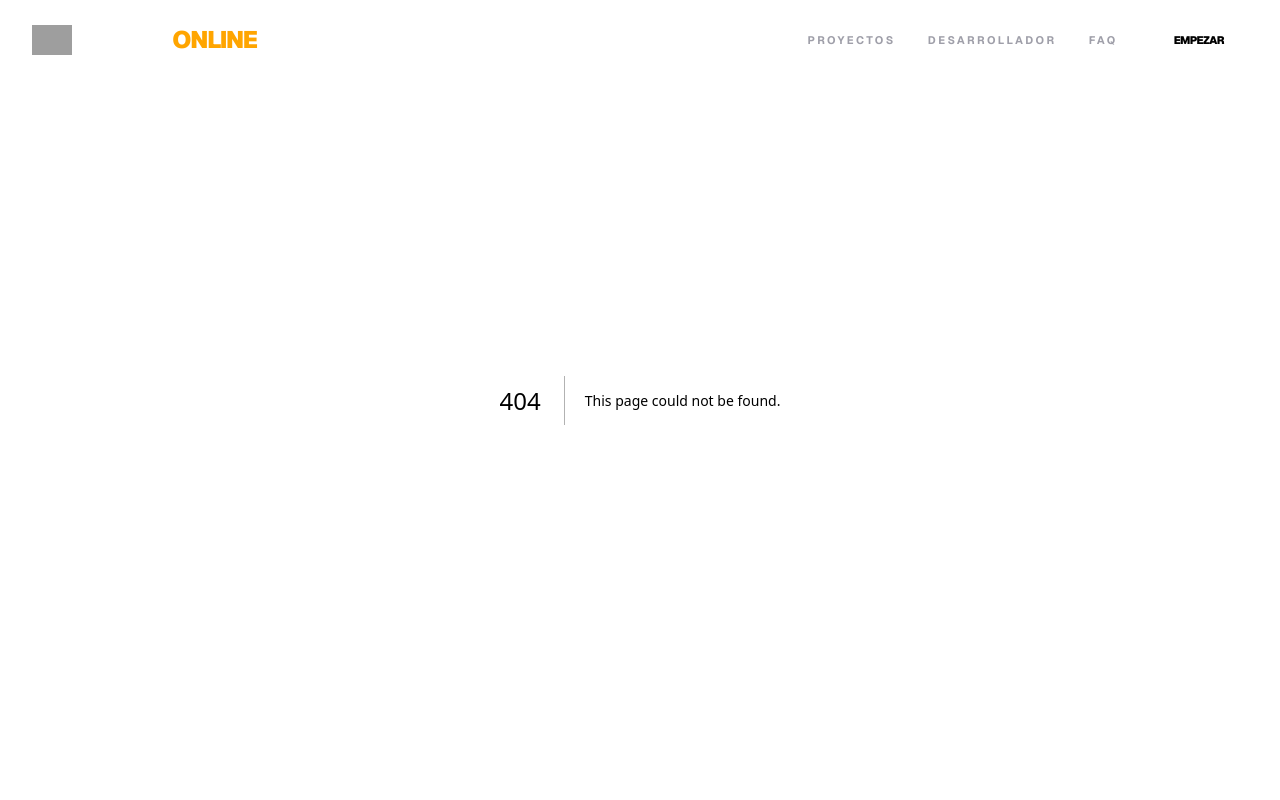
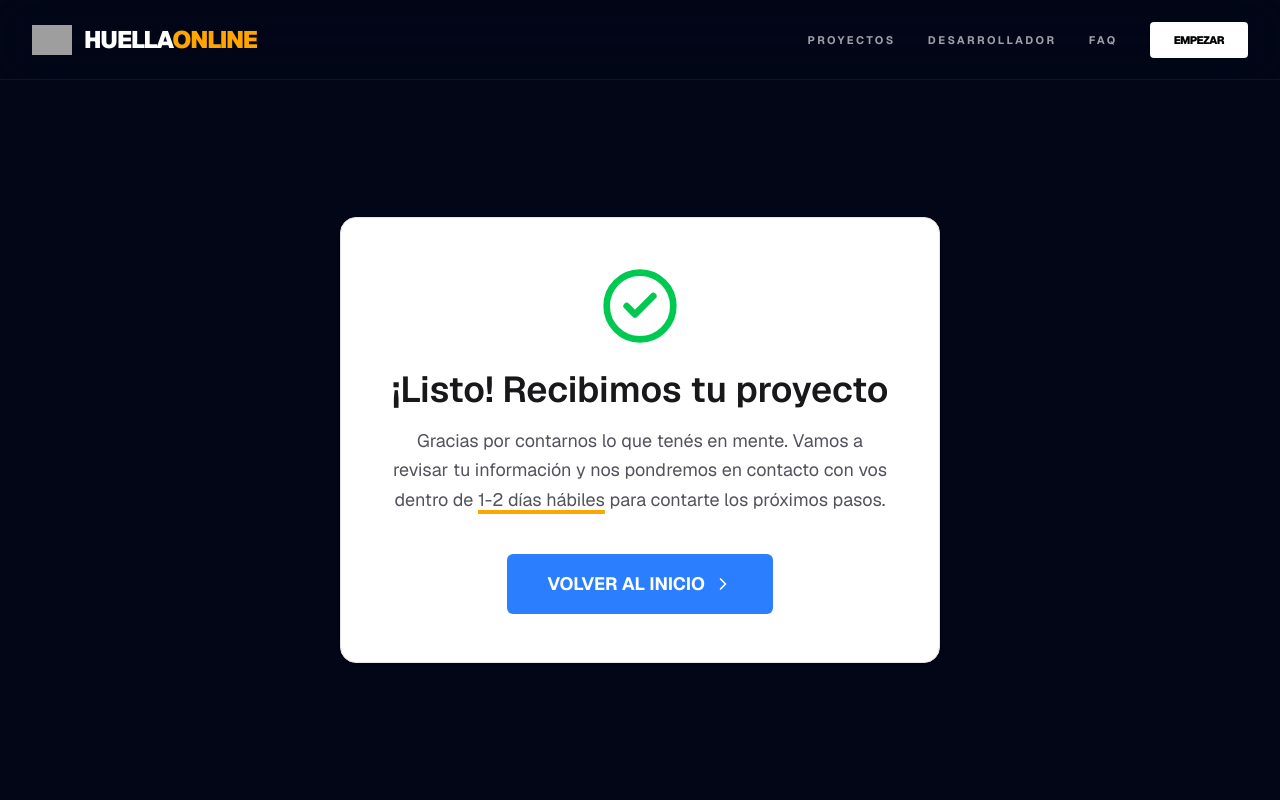
Before and after one commit to AlanTyping/Huella-Online, a Next.js app: page /gracias in a window 1280 px wide. Before the commit this address had no page. Shown: the top 800 px of the page. Built offline with nearby package versions, Linux system fonts and the light colour scheme; grey boxes are pictures that could not be loaded.

Commit message:
añadiendo paso final al formulario

```diff
--- a/app/brief/brief-content.tsx
+++ b/app/brief/brief-content.tsx
@@ -1,16 +1,38 @@
 "use client";
 
+import { useState } from "react";
+import { useRouter } from "next/navigation";
 import { motion } from "framer-motion";
 
 export function BriefContent() {
+  const [loadCount, setLoadCount] = useState(0);
+  const [isRedirecting, setIsRedirecting] = useState(false);
+  const router = useRouter();
+
+  const handleLoad = () => {
+    // La primera carga (0) es el formulario inicial.
+    // La segunda carga (1) ocurre después del envío (submission).
+    if (loadCount === 1) {
+      setIsRedirecting(true);
+      router.push("/gracias");
+    }
+    setLoadCount((prev) => prev + 1);
+  };
+
   return (
     <main className="flex min-h-screen flex-col items-center justify-start p-4 pt-24 md:p-12 md:pt-32">
       <motion.div
         initial={{ opacity: 0 }}
         animate={{ opacity: 1 }}
         transition={{ duration: 1.5, ease: "easeInOut" }}
-        className="w-full max-w-[700px] bg-white rounded-2xl shadow-sm border border-zinc-200 overflow-hidden"
+        className="relative w-full max-w-[700px] bg-white rounded-2xl shadow-sm border border-zinc-200 overflow-hidden"
       >
+        {isRedirecting && (
+          <div className="absolute inset-0 z-10 flex flex-col items-center justify-center bg-white">
+            <div className="h-10 w-10 animate-spin rounded-full border-4 border-blue-500 border-t-transparent" />
+            <p className="mt-4 font-medium text-zinc-600">Redirigiendo...</p>
+          </div>
+        )}
         <iframe
           src="https://docs.google.com/forms/d/e/1FAIpQLScoAd2ltKSzCqj4Gtw2DeNHp8u1YM5bhGI8di-suc3P2USQjw/viewform?embedded=true"
           width="100%"
@@ -19,6 +41,7 @@ export function BriefContent() {
           marginHeight={0}
           marginWidth={0}
           className="w-full bg-transparent"
+          onLoad={handleLoad}
         >
           Cargando…
         </iframe>
--- /dev/null
+++ b/app/gracias/gracias-content.tsx
@@ -0,0 +1,35 @@
+"use client";
+
+import { motion } from "framer-motion";
+import Link from "next/link";
+import { CheckCircle2, ChevronRight } from "lucide-react";
+
+export function GraciasContent() {
+  return (
+    <main className="flex min-h-screen flex-col items-center justify-center p-4 pt-24 md:p-12 md:pt-32">
+      <motion.div
+        initial={{ opacity: 0, y: 20 }}
+        animate={{ opacity: 1, y: 0 }}
+        transition={{ duration: 0.8, ease: "easeOut" }}
+        className="w-full max-w-[600px] bg-white rounded-2xl shadow-sm border border-zinc-200 p-8 md:p-12 text-center"
+      >
+        <div className="flex justify-center mb-6">
+          <CheckCircle2 className="w-20 h-20 text-green-500" />
+        </div>
+        <h1 className="text-3xl md:text-4xl font-semibold text-zinc-900 mb-4">
+          ¡Listo! Recibimos tu proyecto
+        </h1>
+        <p className="text-lg text-zinc-600 mb-10 leading-relaxed">
+          Gracias por contarnos lo que tenés en mente. Vamos a revisar tu información y nos pondremos en contacto con vos dentro de <span className="underline decoration-[#ffa500] decoration-[4px] underline-offset-4">1-2 días hábiles</span> para contarte los próximos pasos.
+        </p>
+        <Link
+          href="/"
+          className="group inline-flex w-full sm:w-auto items-center justify-center gap-2 rounded-md bg-blue-500 px-10 py-4 text-lg font-bold text-white transition-all hover:bg-zinc-900 active:scale-95"
+        >
+          VOLVER AL INICIO
+          <ChevronRight className="h-5 w-5 transition-transform group-hover:translate-x-1" />
+        </Link>
+      </motion.div>
+    </main>
+  );
+}
--- /dev/null
+++ b/app/gracias/page.tsx
@@ -0,0 +1,11 @@
+import { Metadata } from "next";
+import { GraciasContent } from "./gracias-content";
+
+export const metadata: Metadata = {
+  title: "Gracias | Huella Online",
+  description: "Gracias por enviar tu proyecto.",
+};
+
+export default function GraciasPage() {
+  return <GraciasContent />;
+}
```
